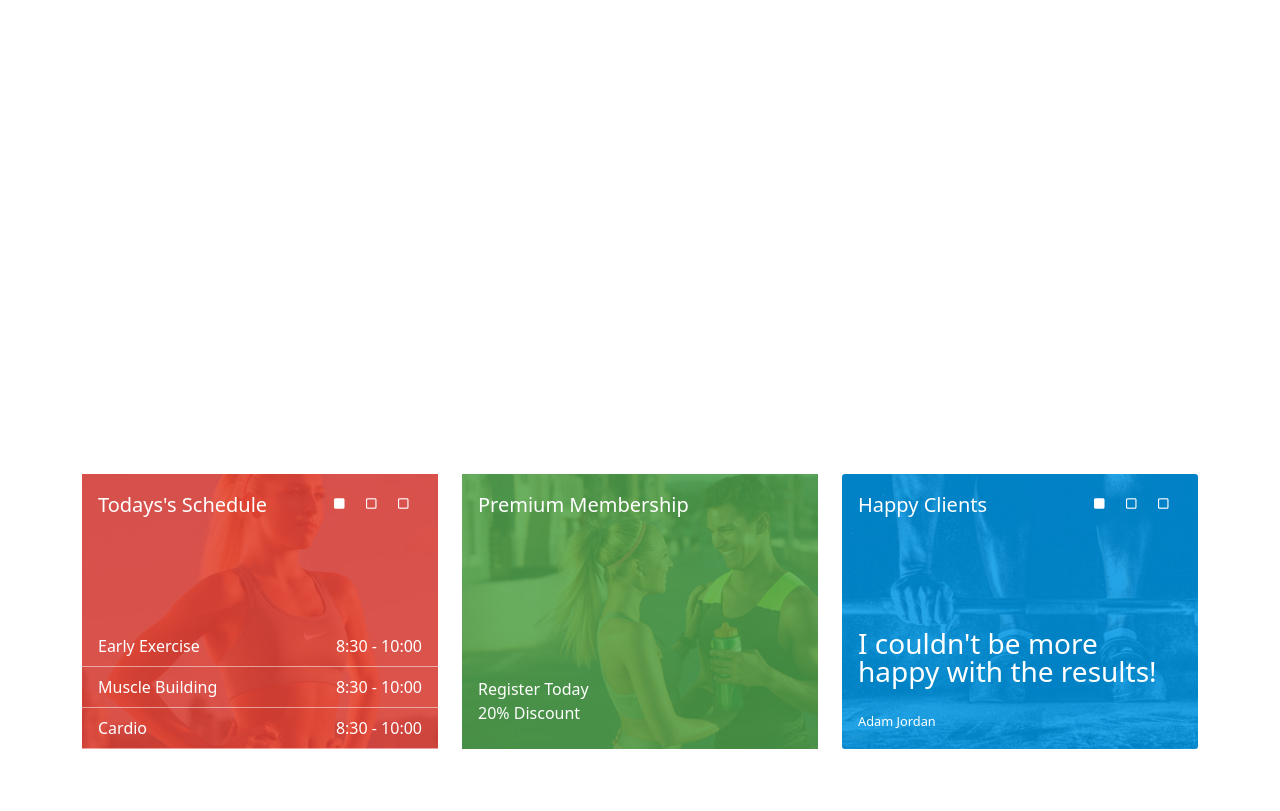
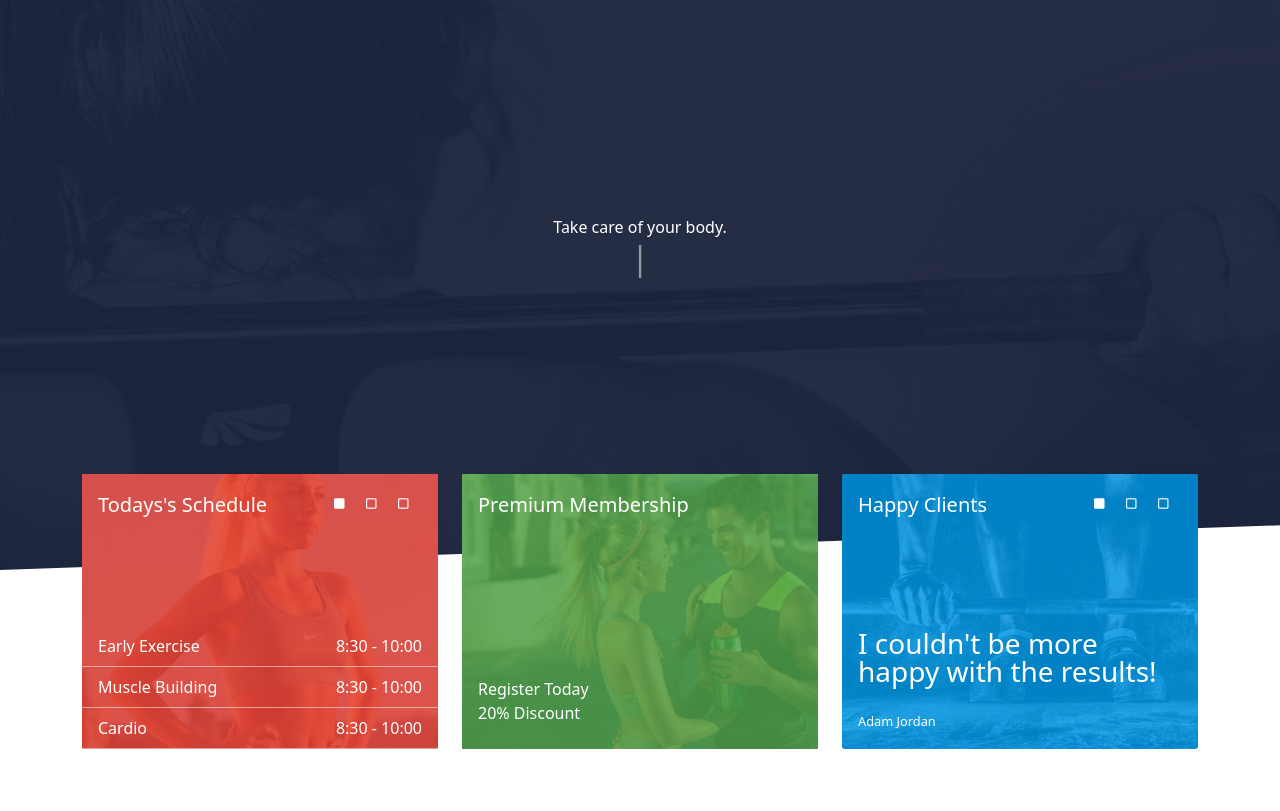
Before and after one commit to shubhamtarpara/shubh, a plain HTML site: page index.html in a window 1280 px wide. Shown: the part 70-881 px from the top of the page. Drawn offline with nearby package versions, Linux system fonts and the light colour scheme; the site is published under a folder, as on GitHub Pages, so addresses that start at the root find nothing; a script that the page names is missing.

Commit message:
update html

```diff
--- a/index.html
+++ b/index.html
@@ -23,7 +23,7 @@
 <body>
   <!-- background + navbar-->
   <section class="head">
-    <img src="/header.jpg" alt="background" class="head-img" />
+    <img src="./header.jpg" alt="background" class="head-img" />
 
     <div class="navbar">
       <a href="#" class="logo active-logo">
```
